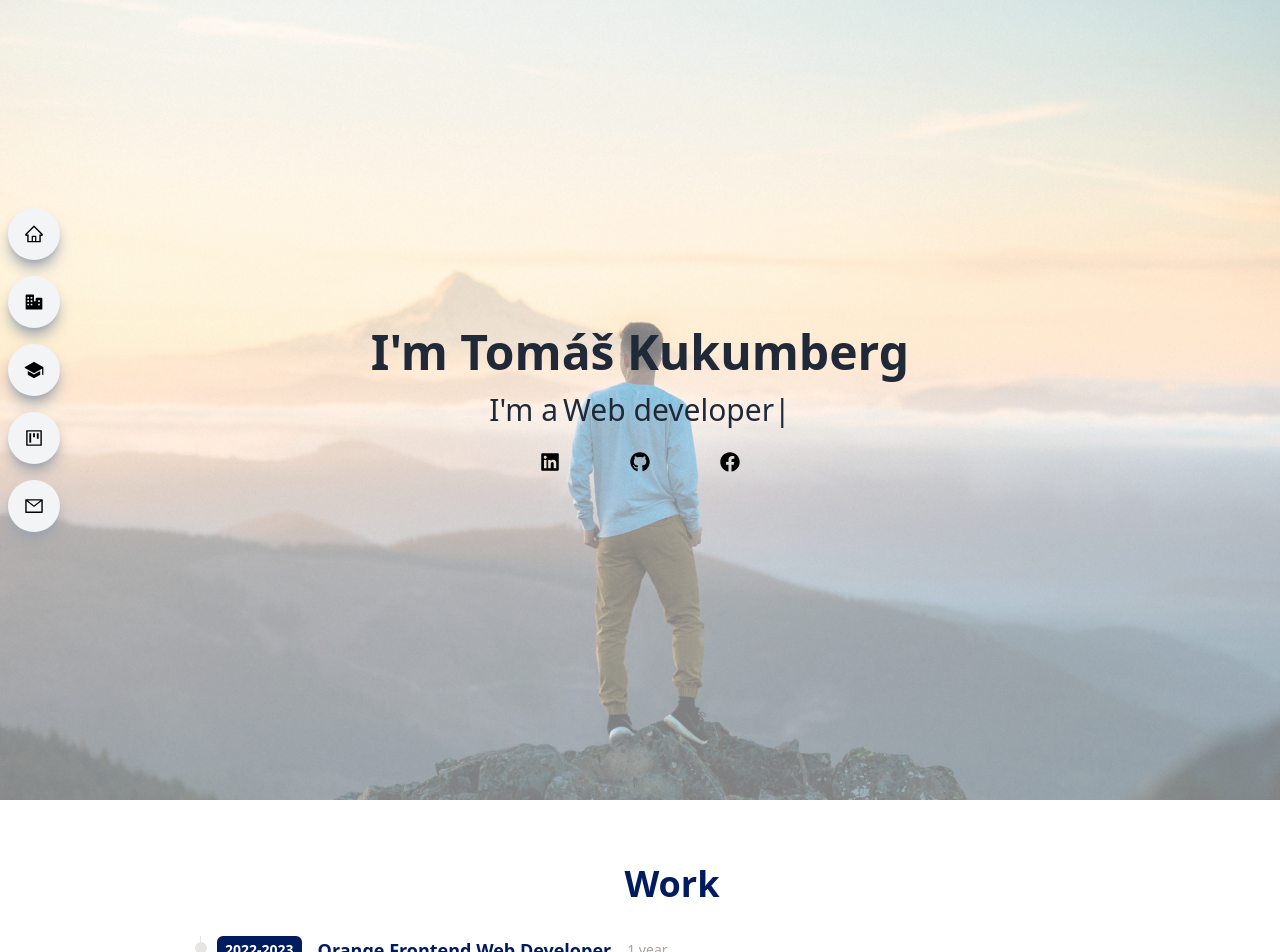
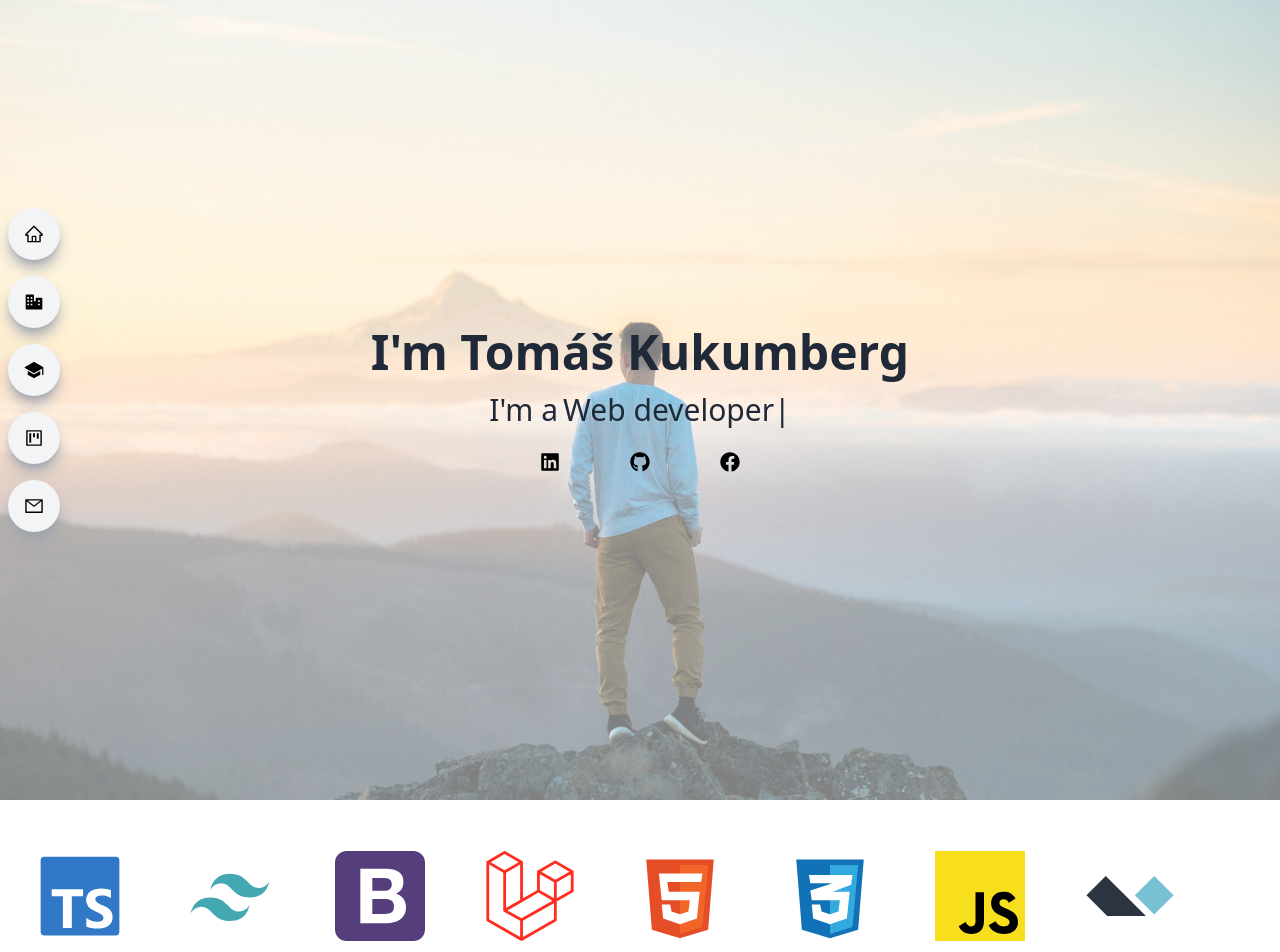
Before and after one commit to TomasKukumberg/React-portfolio, a React (Vite) app: page / in a window 1280 px wide. Shown: the top 952 px of the page. Built offline with nearby package versions, Linux system fonts and the light colour scheme.

Commit message:
add logo component

```diff
--- a/src/App.jsx
+++ b/src/App.jsx
@@ -3,6 +3,7 @@ import Main from './components/Main';
 import Timeline from './components/Timeline';
 import Projects from './components/Projects';
 import Contact from './components/Contact';
+import Logos from './components/Logos';
 import { education } from './data/education';
 import { work } from './data/work';
 import { useHashFragment } from './hooks/useFragment';
@@ -15,6 +16,7 @@ function App() {
     <>
       <Sidenav />
       <Main />
+      <Logos />
       <Timeline id='work' data={work} title='Work' />
       <Timeline id='education' data={education} title='Education' />
       <Projects />
--- /dev/null
+++ b/src/components/Logos.jsx
@@ -0,0 +1,41 @@
+const Logos = () => {
+    return (
+      <div className='mt-8 h-32 overflow-hidden relative w-full flex items-center py-0 px-5 before:content-[""] after:content-[""] before:absolute after:absolute
+      before:h-[130px] after:h-[130px] before:w-[150px] after:w-[150px] before:z-[2] after:z-[2] before:left-0 before:top-0 after:right-0 after:top-0 after:rotate-180'>
+        <div className='flex w-[150px * 10] animate-scroll'>
+            <div className='w-[150px]'>
+                <img src="/src/assets/react.svg" alt="react logo" className="h-[90px]" />
+            </div>
+            <div className='w-[150px]'>
+                <img src="/src/assets/vue.svg" alt="vue logo" className="h-[90px]" />
+            </div>
+            <div className='w-[150px]'>
+                <img src="/src/assets/typescript.svg" alt="typescript logo" className="h-[90px]" />
+            </div>
+            <div className='w-[150px]'>
+                <img src="/src/assets/tailwind.svg" alt="tailwind logo" className="h-[90px]" />
+            </div>
+            <div className='w-[150px]'>
+                <img src="/src/assets/bootstrap.svg" alt="bootstrap logo" className="h-[90px]" />
+            </div>
+            <div className='w-[150px]'>
+                <img src="/src/assets/laravel.svg" alt="laravel logo" className="h-[90px]" />
+            </div>
+            <div className='w-[150px]'>
+                <img src="/src/assets/html.svg" alt="html logo" className="h-[90px]" />
+            </div>
+            <div className='w-[150px]'>
+                <img src="/src/assets/css.svg" alt="css logo" className="h-[90px]" />
+            </div>
+            <div className='w-[150px]'>
+                <img src="/src/assets/javascript.svg" alt="javascript logo" className="h-[90px]" />
+            </div>
+            <div className='w-[150px]'>
+                <img src="/src/assets/alpinejs.svg" alt="alpine.js logo" className="h-[90px]" />
+            </div>
+        </div>
+      </div>
+    )
+  }
+
+  export default Logos;
```
